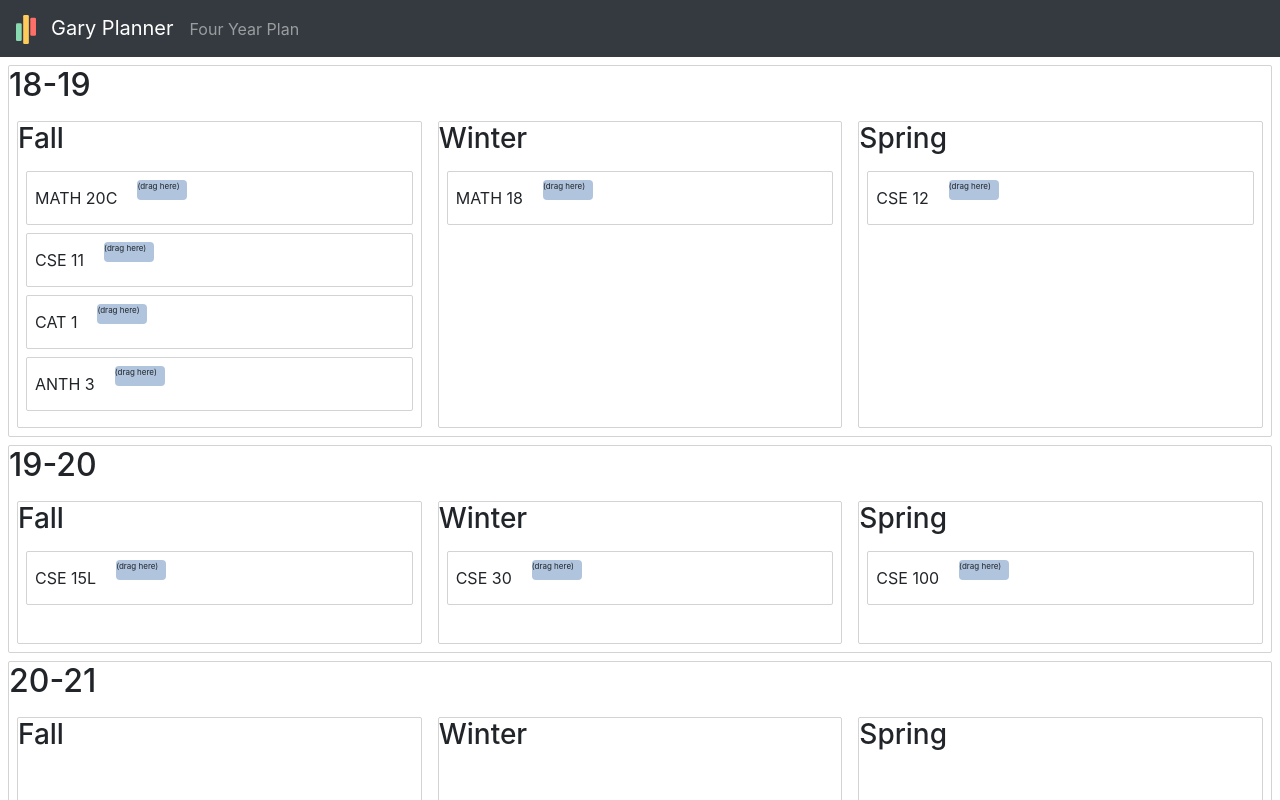
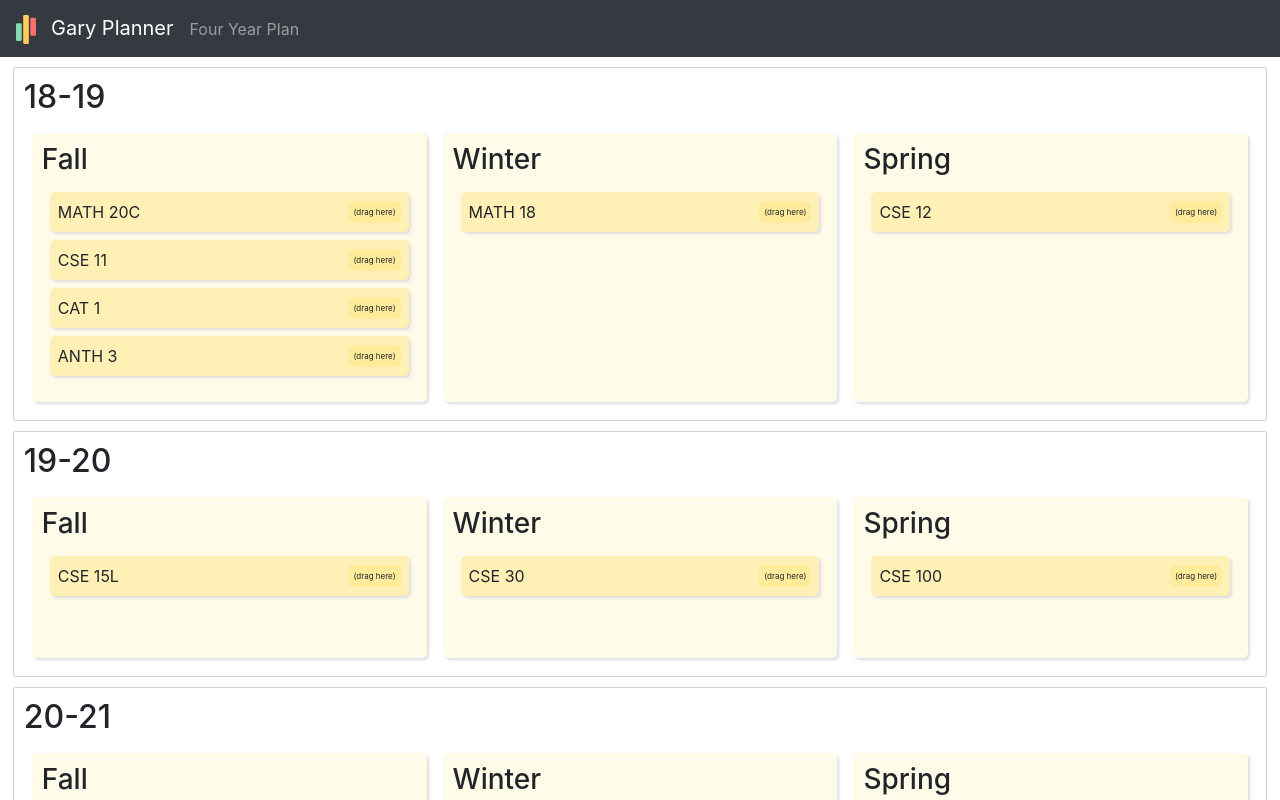
Before and after one commit to YixuanSeanZhou/GaryPlanner, a Next.js app in the folder front-end/: page /fourYearPlan in a window 1280 px wide. Shown: the top 800 px of the page. Built offline with nearby package versions, Linux system fonts and the light colour scheme.

Commit message:
Did a little styling

```diff
--- a/front-end/components/planCalendar/course.js
+++ b/front-end/components/planCalendar/course.js
@@ -15,12 +15,12 @@ export default class Course extends React.Component{
                         className={styles.courseContainer}
                     >
                         {this.props.course.content}
-                        <p
+                        <div
                             {...provided.dragHandleProps}
                             className={styles.dragHandle}
                         >
                             (drag here)
-                        </p>
+                        </div>
                     </div>
                 )}
             </Draggable>
--- a/front-end/styles/FourYearPlan.module.css
+++ b/front-end/styles/FourYearPlan.module.css
@@ -8,22 +8,33 @@
   }
 
 .yearContainer {
-    margin: 8px;
+    margin: auto;
+    margin-top: 10px;
+    padding: 10px;
     border: 1px solid lightgrey;
     border-radius: 2px;
+
+    width: 98%;
+
+    display: flex;
+    flex-direction: column;
+    justify-content: center;
 }
 
 .multQuarterContainer {
     display: flex;
+    flex: 1;
 }
 
 .quarterContainer {
     margin: 8px;
-    border: 1px solid lightgrey;
-    border-radius: 2px;
-    width: 480px;
+    padding: 10px;
+    border-radius: 5px;
+    background-color: #fffbe9;
+    box-shadow: 2px 2px 3px rgb(221, 221, 221);
 
     display: flex;
+    flex: 1;
     flex-direction: column;
 }
 
@@ -34,20 +45,26 @@
 }
 
 .courseContainer {
-    border: 1px solid lightgrey;
-    border-radius: 2px;
     padding: 8px;
     margin-bottom: 8px;
-    align-items: center;
+
+    background-color: #fff0b5;
+    border-radius: 5px;
 
     display: flex;
+    align-items: center;
+    justify-content: space-between;
+
+    box-shadow: 2px 2px 3px rgb(221, 221, 221);
+
 }
 
 .dragHandle {
     font-size: .5rem;
-    width: 50px;
-    height: 20px;
-    background-color: lightsteelblue;
-    border-radius: 4px;
+    padding: 5px;
+
+    align-items: center;
+    background-color: #ffeb9c;
+    border-radius: 5px;
     margin-left: 20px;
 }
```
